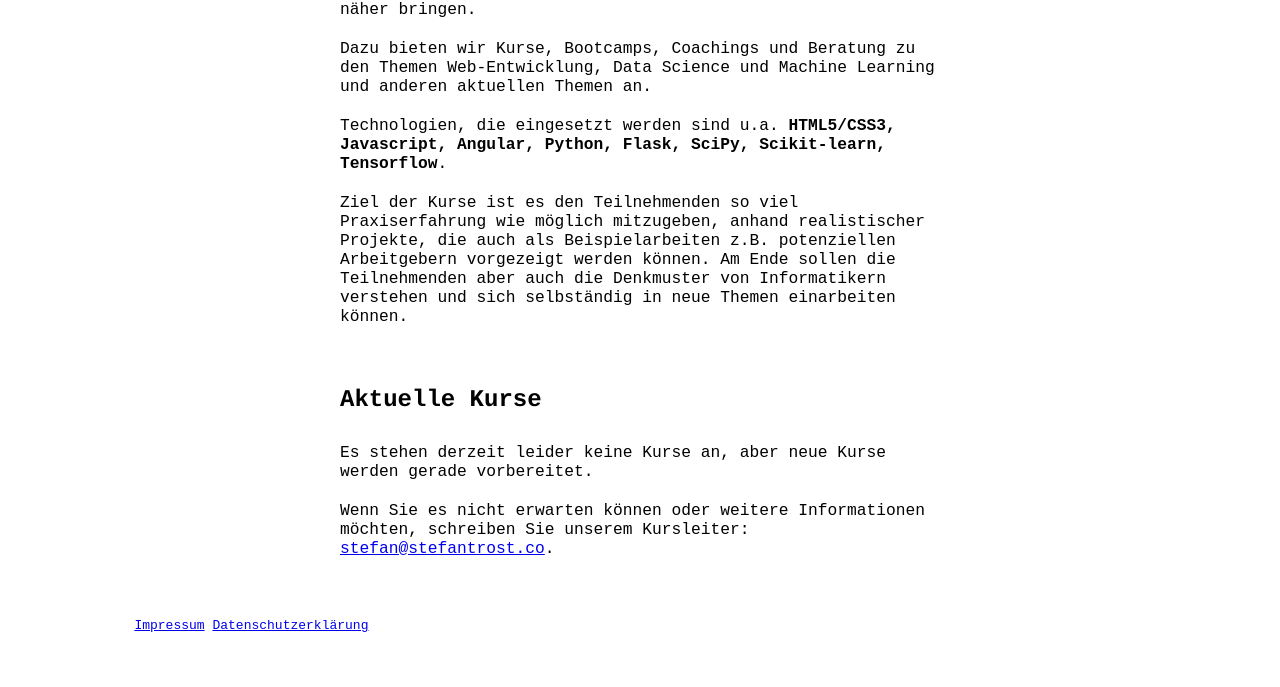
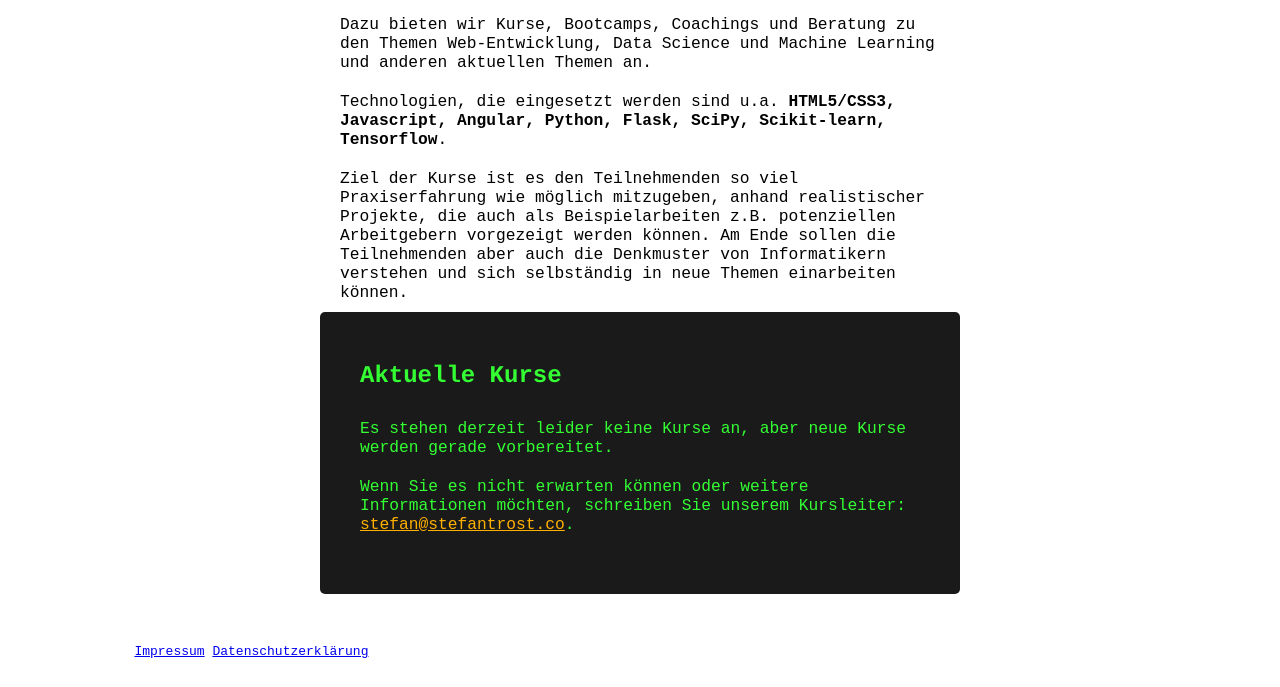
Before and after one commit to techscene/techscene.github.io, a plain HTML site: page index.html in a window 1280 px wide. Shown: the part 420-1107 px from the top of the page. Before the commit the page ends 1081 px from the top, so only its background shows below. Drawn offline with Linux system fonts and the light colour scheme.

Commit message:
Try some color

```diff
--- a/index.html
+++ b/index.html
@@ -2,12 +2,14 @@
 <html lang="de">
 <head>
     <meta charset="UTF-8">
-    <meta name="viewport" content="width=device-width, initial-scale=1" />
-    <link rel="stylesheet" href="main.css" />
+    <meta name="viewport" content="width=device-width, initial-scale=1"/>
+    <link rel="stylesheet" href="main.css"/>
     <title>Techscene - Programmieren lernen mit Kursen im Raum Frankfurt Rhein-Main!</title>
 </head>
 <body>
+<section class="dark">
     <h1>Techscene <span class="subheader"> Programmieren lernen mit Kursen im Raum Frankfurt Rhein-Main!</span></h1>
+</section>
 
 <p>
     Computer-Technologie und Programmieren stehen im Zentrum der digitalen Revolution. So gut wie jedes Unternehmen
@@ -37,7 +39,7 @@
     die Teilnehmenden aber auch die Denkmuster von Informatikern verstehen und sich selbständig in neue Themen
     einarbeiten können.
 </p>
-
+<section class="dark narrow box">
     <h2>Aktuelle Kurse</h2>
     <p>
         Es stehen derzeit leider keine Kurse an, aber neue Kurse werden gerade vorbereitet.
@@ -46,6 +48,7 @@
         Wenn Sie es nicht erwarten können oder weitere Informationen möchten, schreiben Sie unserem Kursleiter:
         <a href="mailto:stefan@stefantrost.co">stefan@stefantrost.co</a>.
     </p>
+</section>
 <footer>
     <a href="impressum.html">Impressum</a>
     <a href="privacy.html">Datenschutzerklärung</a>
--- a/main.css
+++ b/main.css
@@ -2,7 +2,7 @@ h1, h2 {
     font-family: Courier, monospace;
 }
 
-h1, h2, p {
+h1, h2, p, .narrow {
     max-width: 600px;
     padding-left: 20px;
     padding-right: 20px;
@@ -33,9 +33,29 @@ footer {
     padding: 50px 20px 20px;
 }
 
+.box {
+    padding-bottom: 50px;
+}
+
 .subheader {
     font-size: 0.7em;
     display: block;
+}
+
+.dark {
+    background: #1a1a1a;
+    border-radius: 5px;
+}
+
+.dark h1,
+.dark h2,
+.dark p {
+    color: #33FF33;
+}
+
+.dark a,
+.dark .subheader {
+    color: #FFB000;
 }
 
 @media (min-width: 700px) {
```
Lines whose indentation alone changed are shown as unchanged.
